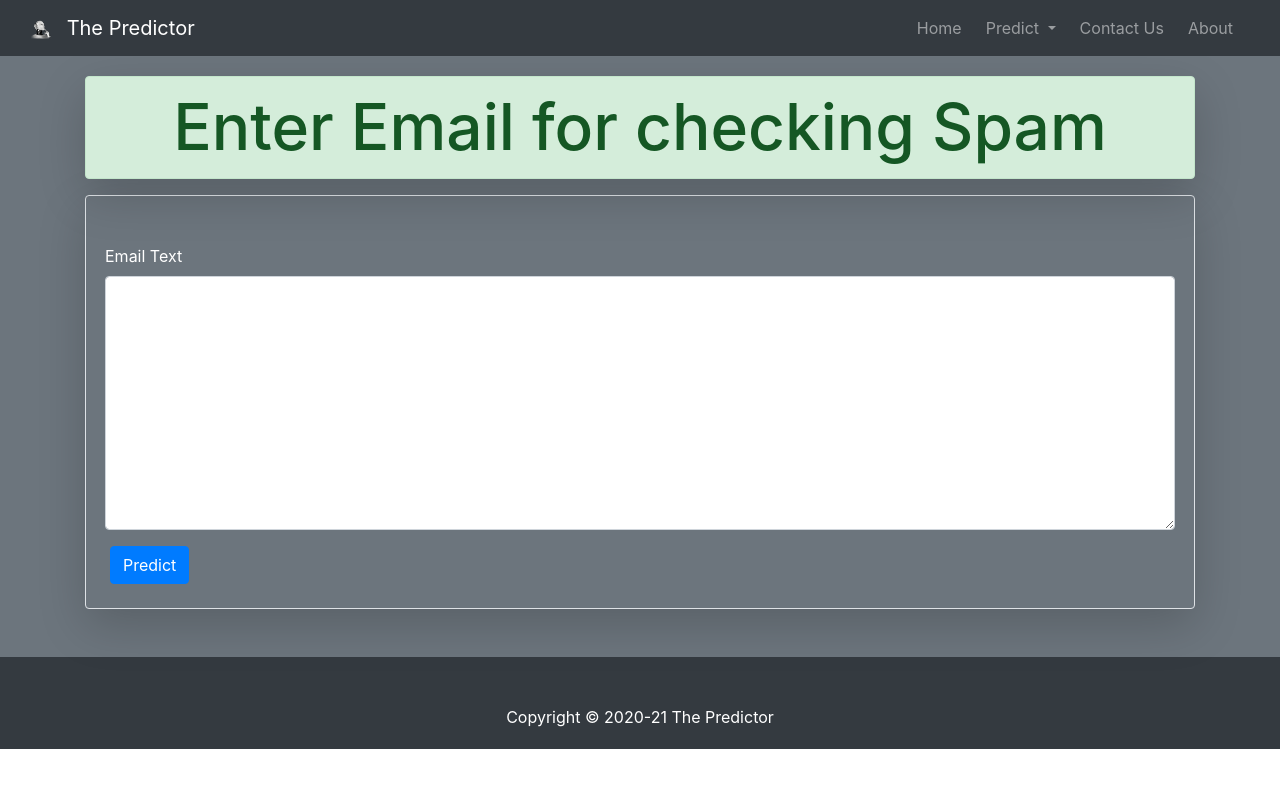
After one commit to satyam-seth/mic, a Django app: page /spam/ in a window 1280 px wide. The commit adds this page. Run offline with Django 3.2, Linux system fonts and the light colour scheme; parts of the project's set-up code (start-up, migrations or seed data) failed here and were passed over; some libraries are stand-ins or nearby versions; some web fonts are replaced.

Commit message:
add spam mail checker ml model

```diff
--- a/core/templates/core/navbar.html
+++ b/core/templates/core/navbar.html
@@ -25,7 +25,7 @@
               <div class="dropdown-divider"></div>
               <a class="dropdown-item {{admission_disabled}}" href="{% url 'admission' %}">Addmission Prediction</a>
               <div class="dropdown-divider"></div>
-              <a class="dropdown-item {{spam_disabled}}" href="#">Spam Email Checker</a>
+              <a class="dropdown-item {{spam_disabled}}" href="{% url 'spam' %}">Spam Email Checker</a>
             </div>
           </li>
           <li class="nav-item {{contact_active}}">
--- /dev/null
+++ b/core/templates/core/spam.html
@@ -0,0 +1,21 @@
+{% extends 'core/base.html' %}
+{% load static %}
+{% block content %}
+<div class="container-fluid text-white mt-5 bg-secondary">
+    <div class="container mt-4">
+        <h1 class="alert alert-success text-center mt-2 shadow-lg" style="font-size:5vw">Enter Email for checking Spam</h1>
+        <div class="shadow-lg p-4 mb-5 rounded border">
+            <form class="mt-4" method="POST" action="{% url 'spampred' %}">
+                <div class="form-row">
+                    {% csrf_token %}
+                    <div class="form-group">
+                        <label for="mailText">Email Text</label>
+                        <textarea class="form-control" name="mailText" id="mailText" rows="10" cols="150"></textarea>
+                      </div>
+                </div>
+                <button type="submit" class="btn btn-primary">Predict</button>
+            </form>
+        </div>
+    </div>
+</div>
+{% endblock content %}
--- a/core/views.py
+++ b/core/views.py
@@ -1,6 +1,6 @@
-dd from django.shortcuts import render,redirect
+from django.shortcuts import render,redirect
 from core.models import Loan,Admission
-from mic.settings import Loan_Model,Admission_Model
+from mic.settings import Loan_Model,Admission_Model,Spam_Model,count_vect
 import pandas as pd
 
 # Create your views here.
@@ -39,6 +39,13 @@ def admission(request):
         'admission_disabled':'disabled',
     }
     return render(request,'core/admission.html',context)
+
+def spam(request):
+    context={
+        'spam_active':'active',
+        'spam_disabled':'disabled',
+    }
+    return render(request,'core/spam.html',context)
 
 def loan_predict(request):
     if request.method=='POST':
@@ -136,3 +143,19 @@ def admission_predict(request):
         return render(request,'core/admissionprediction.html',context)
     else:
         return redirect('admission')
+
+def spam_predict(request):
+    if request.method=='POST':
+        text=request.POST['mailText']
+
+        pred = Spam_Model.predict(count_vect.transform([text]))
+
+        context={
+            'spam_disabled':'disabled',
+            'result':pred[0],
+            'text':text,
+        }
+
+        return render(request,'core/spamprediction.html',context)
+    else:
+        return redirect('spam')
--- a/mic/settings.py
+++ b/mic/settings.py
@@ -129,3 +129,9 @@ with open(BASE_DIR+'\\mic\\Loan_Model.pkl', 'rb') as file:
 
 with open(BASE_DIR+'\\mic\\Admission_Model.pkl', 'rb') as file:
     Admission_Model = pickle.load(file)
+
+with open(BASE_DIR+'\\mic\\Spam_Model.pkl', 'rb') as file:
+    Spam_Model = pickle.load(file)
+
+with open(BASE_DIR+'\\mic\\count_vect.pkl', 'rb') as file:
+    count_vect = pickle.load(file)
--- a/mic/urls.py
+++ b/mic/urls.py
@@ -23,7 +23,9 @@ urlpatterns = [
     path('about/', views.about,name='about'),
     path('contact/', views.contact,name='contact'),
     path('loan/', views.loan,name='loan'),
+    path('admission/', views.admission,name='admission'),
+    path('spam/', views.spam,name='spam'),
     path('loan_prediction/', views.loan_predict,name='loanpred'),
-    path('admission/', views.admission,name='admission'),
     path('admission_predict/', views.admission_predict,name='admipred'),
+    path('spam_predict/', views.spam_predict,name='spampred'),
 ]
```
Also changed, not shown: core/templates/core/spamprediction.html (added, +19 -0 lines), 3 other files.
